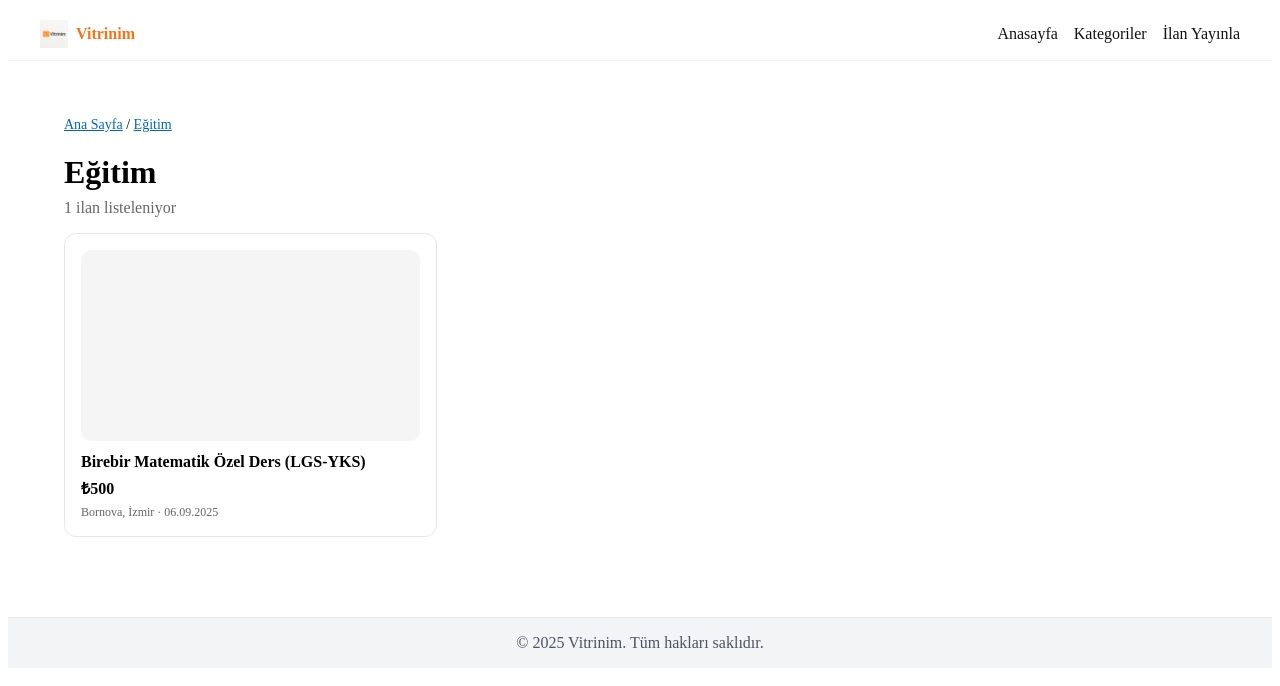
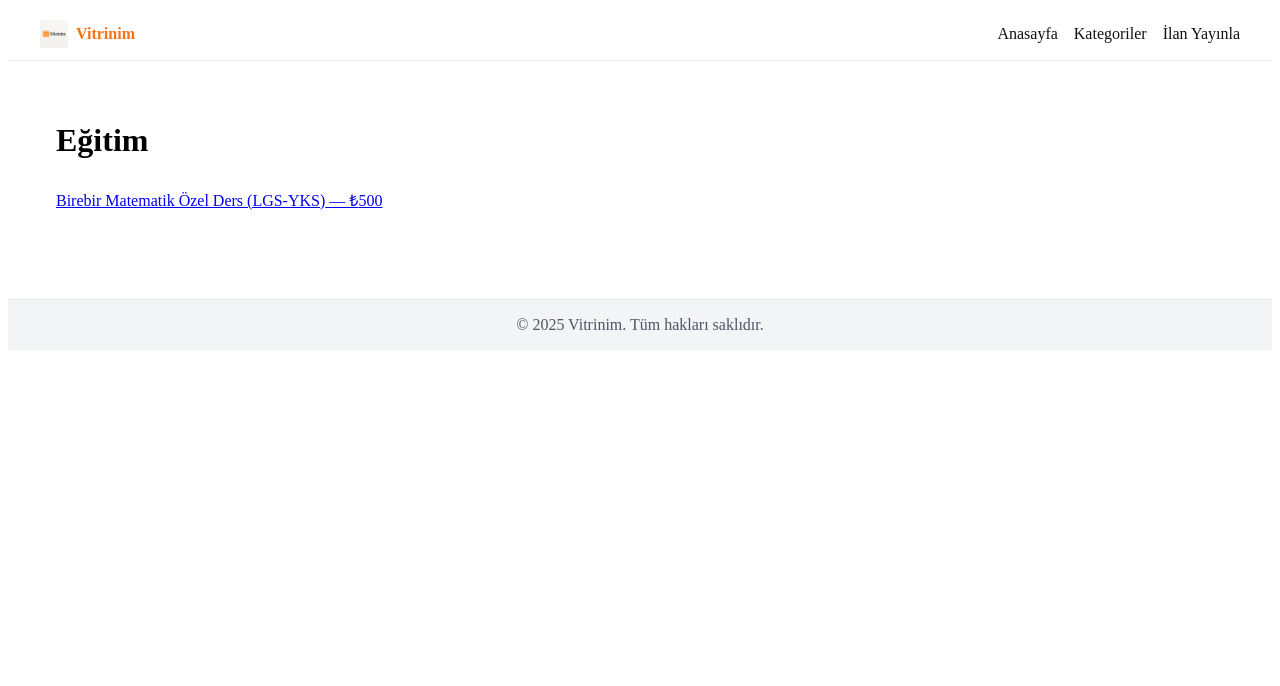
Before and after one commit to serpceyemek/vitrinim, a React (Create React App) app: page /kategori/egitim in a window 1280 px wide. Shown: the top 686 px of the page. Built offline with nearby package versions, Linux system fonts and the light colour scheme.

Commit message:
feat(category): /kategori kökü listeleme, /kategori/:path filtreleme

```diff
--- a/src/pages/Category.jsx
+++ b/src/pages/Category.jsx
@@ -1,76 +1,76 @@
-// src/pages/Category.jsx
 import React, { useMemo } from "react";
-import { Link, useParams } from "react-router-dom";
-import ListingCard from "../components/ListingCard";
-import { findCategoryByPath, getBreadcrumbByPath } from "../data/categories";
-import { useListingPool } from "../data/listings";
-
+import { useParams, Link } from "react-router-dom";
+import { SEED_LISTINGS as seedListings } from "../data/listings";
+import { categories } from "../data/categories";
+import { getLocalListings } from "../services/localListings";
+import NotFound from "./NotFound";
 
 export default function Category() {
   const { path } = useParams();
-  const pool = useListingPool();
 
-  const cat = findCategoryByPath(path);
-  const breadcrumb = getBreadcrumbByPath(path);
+  // İlan havuzu: seed + localStorage (ID'ye göre benzersizleştir)
+  const pool = useMemo(() => {
+    const base = Array.isArray(seedListings) ? seedListings : [];
+    let local = [];
+    try { local = typeof getLocalListings === "function" ? getLocalListings() : []; } catch {}
+    const byId = new Map();
+    [...base, ...local].forEach((x) => { if (x && x.id != null) byId.set(String(x.id), x); });
+    return Array.from(byId.values());
+  }, []);
 
-  const items = useMemo(() => {
-    if (!cat) return [];
-    return pool.filter(
-      (l) =>
-        l.categoryId === cat.id ||
-        (Array.isArray(l.categoryPath) && l.categoryPath.includes(cat.id))
-    );
-  }, [pool, cat]);
-
-  if (!cat) {
+  // 1) /kategori  → tüm kategorileri göster
+  if (!path) {
     return (
-      <div style={{ maxWidth: 1200, margin: "0 auto", padding: "32px 24px" }}>
-        <h2>Kategori bulunamadı</h2>
-        <Link to="/">Ana sayfaya dön</Link>
-      </div>
+      <main style={{ padding: 16 }}>
+        <h1>Kategoriler</h1>
+        <ul style={{
+          display: "grid",
+          gridTemplateColumns: "repeat(auto-fill, minmax(220px, 1fr))",
+          gap: 12, listStyle: "none", padding: 0
+        }}>
+          {categories.map((cat) => (
+            <li key={cat.id} style={{ border: "1px solid #eee", borderRadius: 12, padding: 16 }}>
+              <Link to={`/kategori/${cat.path}`} style={{ textDecoration: "none" }}>
+                <strong>{cat.title || cat.name}</strong>
+              </Link>
+            </li>
+          ))}
+        </ul>
+      </main>
     );
   }
 
+  // 2) /kategori/:path → ilgili kategoriyi bul ve ilanları listele
+  const category = categories.find((c) => String(c.path) === String(path));
+  if (!category) {
+    return (
+      <main style={{ padding: 16 }}>
+        <h1>Kategori bulunamadı</h1>
+        <p><Link to="/">Ana sayfaya dön</Link></p>
+      </main>
+    );
+  }
+
+  const items = pool.filter(
+    (x) => Array.isArray(x.categoryPath) && x.categoryPath.includes(category.id)
+  );
+
   return (
-    <div style={{ maxWidth: 1200, margin: "0 auto", padding: "32px 24px" }}>
-      {/* Breadcrumb */}
-      <div style={{ marginBottom: 12, fontSize: 14 }}>
-        <Link to="/" style={{ color: "#06c" }}>
-          Ana Sayfa
-        </Link>{" "}
-        /{" "}
-        {breadcrumb.map((b, i) => (
-          <span key={b.id}>
-            {i > 0 && " / "}
-            <Link to={`/kategori/${b.path}`} style={{ color: "#06c" }}>
-              {b.name}
-            </Link>
-          </span>
-        ))}
-      </div>
-
-      <h1 style={{ marginBottom: 8 }}>{cat.name}</h1>
-      <div style={{ color: "#666", marginBottom: 16 }}>
-        {items.length} ilan listeleniyor
-      </div>
-
-      <div
-        style={{
-          display: "grid",
-          gridTemplateColumns: "repeat(3, 1fr)",
-          gap: 16,
-        }}
-      >
-        {items.map((l) => (
-          <ListingCard key={l.id} listing={l} />
-        ))}
-      </div>
-
-      {items.length === 0 && (
-        <div style={{ marginTop: 24, color: "#666" }}>
-          Gösterilecek ilan bulunamadı.
-        </div>
+    <main style={{ padding: 16 }}>
+      <h1>{category.title || category.name}</h1>
+      {items.length === 0 ? (
+        <p>Bu kategoride ilan yok.</p>
+      ) : (
+        <ul style={{ listStyle: "none", padding: 0 }}>
+          {items.map((item) => (
+            <li key={item.id} style={{ padding: "8px 0" }}>
+              <Link to={`/ilan/${item.id}`}>
+                {item.title || "İlan"} — ₺{item.price}
+              </Link>
+            </li>
+          ))}
+        </ul>
       )}
-    </div>
+    </main>
   );
 }
```
